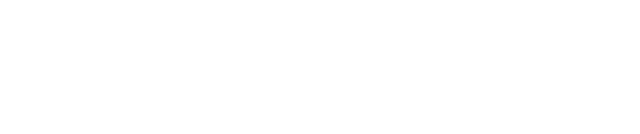
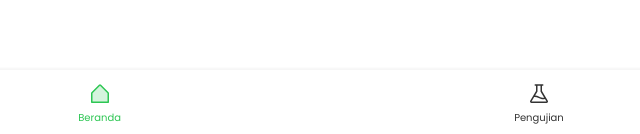
Before and after one commit to sulenq/poltekes, a React (Create React App) app: page /customer in a window 1280 px wide. Before the commit this address had no page. Shown: the part 663-797 px from the top of the page, without its empty margins (319-959 px from the left). Built offline with nearby package versions, Linux system fonts and the light colour scheme.

Commit message:
add customer/pengujian page and styling

```diff
--- a/src/App.tsx
+++ b/src/App.tsx
@@ -4,12 +4,15 @@ import { globalTheme } from "./chakraTheme/globalTheme";
 import { BrowserRouter, Routes, Route } from "react-router-dom";
 import Landing from "./pages/Landing";
 import "./globalStyle.css";
+import CustomerRoutes from "./routes/CustomerRoutes";
 
 export const App = () => (
   <ChakraProvider theme={globalTheme}>
     <BrowserRouter>
       <Routes>
         <Route path="/" element={<Landing />} />
+
+        <Route path="/customer/*" element={<CustomerRoutes />} />
       </Routes>
     </BrowserRouter>
   </ChakraProvider>
--- /dev/null
+++ b/src/components/CustomerContainer.tsx
@@ -0,0 +1,42 @@
+import { HStack, Icon, Text, VStack } from "@chakra-ui/react";
+import React from "react";
+import customerNav from "../const/customerNav";
+import { Link } from "react-router-dom";
+
+type Props = {
+  children: JSX.Element;
+  active: string;
+};
+
+export default function CustomerContainer({ children, active }: Props) {
+  return (
+    <VStack gap={0} minH={"100vh"} align={"stretch"} justify={"space-between"}>
+      {children}
+
+      <HStack
+        position={"sticky"}
+        bottom={0}
+        w={"100%"}
+        justify={"space-evenly"}
+        bg={"white"}
+        boxShadow={"0px -1px 2px 1px var(--divider)"}
+        p={3}
+      >
+        {customerNav.map((n, i) => (
+          <VStack key={i} gap={1} cursor={"pointer"} as={Link} to={n.link}>
+            <Icon
+              as={n.icon}
+              fontSize={24}
+              color={active === n.name ? "p.500" : ""}
+              weight={active === n.name ? "duotone" : "regular"}
+            />
+
+            <Text fontSize={10} color={active === n.name ? "p.500" : ""}>
+              {n.name}
+            </Text>
+          </VStack>
+        ))}
+      </HStack>
+    </VStack>
+  );
+}
--- /dev/null
+++ b/src/components/FullPageLogo.tsx
@@ -0,0 +1,10 @@
+import { Image, VStack } from "@chakra-ui/react";
+import React from "react";
+
+export default function FullPageLogo() {
+  return (
+    <VStack minH={'100vh'} justify={"center"}>
+      <Image src="/logo192.png" />
+    </VStack>
+  );
+}
--- a/src/components/LandingNavDrawer.tsx
+++ b/src/components/LandingNavDrawer.tsx
@@ -53,7 +53,15 @@ export default function LandingNavDrawer({ active }: Props) {
             onClick={onClose}
           />
 
-          <DrawerBody p={0} position={"relative"}>
+          <DrawerBody
+            as={VStack}
+            justify={"center"}
+            align={"stretch"}
+            p={0}
+            position={"relative"}
+            bg={"p.900"}
+            py={5}
+          >
             <Box
               bgImage={"/images/navDrawerBg.png"}
               bgSize={"cover"}
@@ -65,7 +73,6 @@ export default function LandingNavDrawer({ active }: Props) {
               opacity={0.1}
             />
 
-            <VStack minH={"100vh"} bg={"p.900"} py={5} justify={"center"}>
             <VStack mb={8} gap={0}>
               <Image src="logo192.png" w={"48px"} mb={2} />
 
@@ -75,6 +82,7 @@ export default function LandingNavDrawer({ active }: Props) {
               <Text fontWeight={500}>Kemenkes Semarang</Text>
             </VStack>
 
+            <VStack>
               {landingNav.map((n, i) => (
                 <VStack key={i} w={"50%"} align={"stretch"} onClick={onClose}>
                   <LandingNavItem nav={n} />
--- /dev/null
+++ b/src/const/customerNav.ts
@@ -0,0 +1,16 @@
+import { Flask, HouseSimple } from "@phosphor-icons/react";
+
+const customerNav = [
+  {
+    name: "Beranda",
+    link: "/customer",
+    icon: HouseSimple,
+  },
+  {
+    name: "Pengujian",
+    link: "/customer/pengujian",
+    icon: Flask,
+  },
+];
+
+export default customerNav;
--- a/src/middleware/AuthJwt.tsx
+++ b/src/middleware/AuthJwt.tsx
@@ -1,10 +1,13 @@
-import React from "react";
-import { Box } from "@chakra-ui/react";
+import React, { useState } from "react";
+import FullPageLogo from "../components/FullPageLogo";
 
 type Props = { children: JSX.Element };
 
 export default function AuthJwt({ children }: Props) {
+  const [page, setPage] = useState(<FullPageLogo />);
+
   //TODO chek is JWT exist
+  // setPage(children);
 
-  return <Box>{children}</Box>;
+  return children;
 }
--- /dev/null
+++ b/src/pages/customer/Home.tsx
@@ -0,0 +1,11 @@
+import React from "react";
+import CustomerContainer from "../../components/CustomerContainer";
+import { VStack } from "@chakra-ui/react";
+
+export default function Home() {
+  return (
+    <CustomerContainer active={"Beranda"}>
+      <VStack gap={0}></VStack>
+    </CustomerContainer>
+  );
+}
--- /dev/null
+++ b/src/pages/customer/Pengujian.tsx
@@ -0,0 +1,11 @@
+import React from "react";
+import CustomerContainer from "../../components/CustomerContainer";
+import { VStack } from "@chakra-ui/react";
+
+export default function Pengujian() {
+  return (
+    <CustomerContainer active={"Pengujian"}>
+      <VStack gap={0}></VStack>
+    </CustomerContainer>
+  );
+}
--- /dev/null
+++ b/src/routes/CustomerRoutes.tsx
@@ -0,0 +1,29 @@
+import React from "react";
+import { Route, Routes } from "react-router-dom";
+import AuthJwt from "../middleware/AuthJwt";
+import Home from "../pages/customer/Home";
+import Pengujian from "../pages/customer/Pengujian";
+
+export default function CustomerRoutes() {
+  return (
+    <Routes>
+      <Route
+        path="/"
+        element={
+          <AuthJwt>
+            <Home />
+          </AuthJwt>
+        }
+      />
+
+      <Route
+        path="/pengujian"
+        element={
+          <AuthJwt>
+            <Pengujian />
+          </AuthJwt>
+        }
+      />
+    </Routes>
+  );
+}
```
Lines whose indentation alone changed are shown as unchanged.
